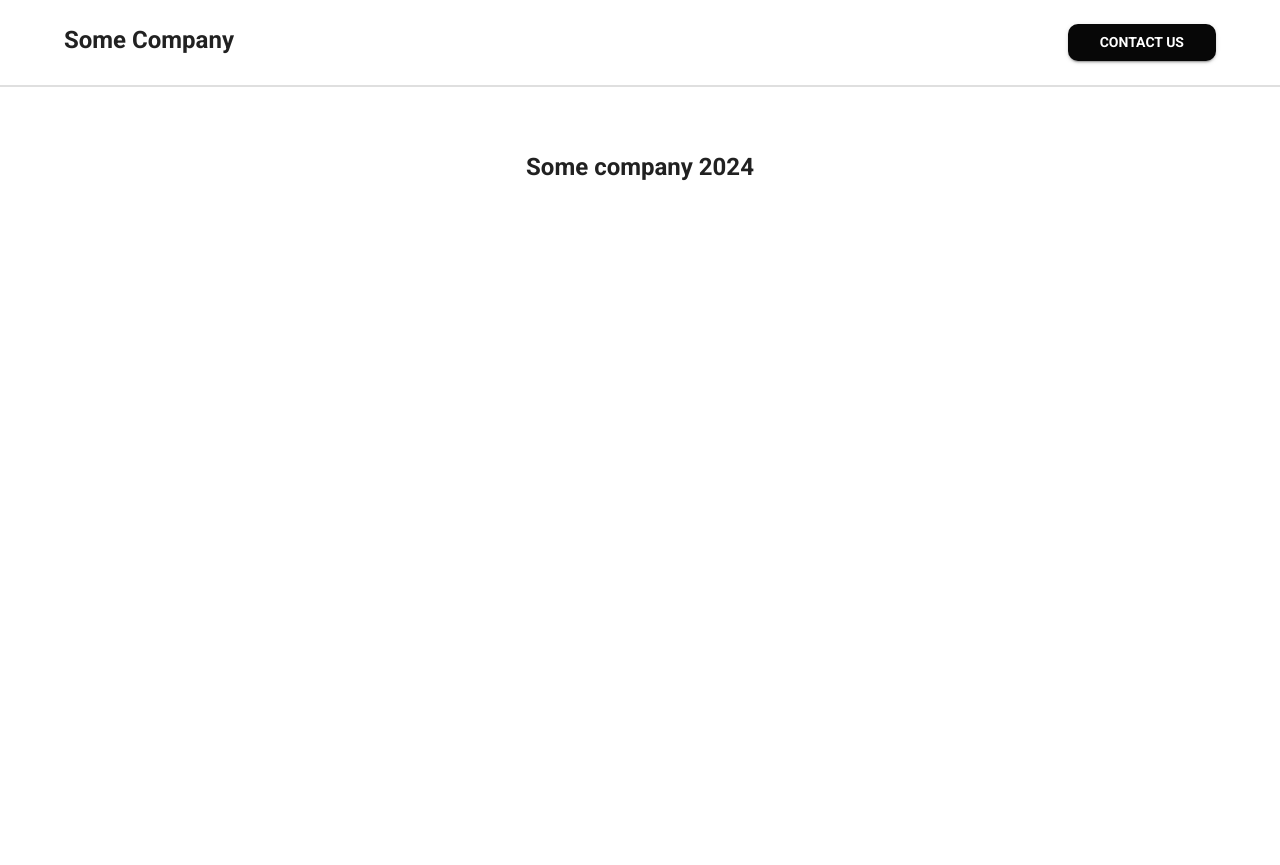
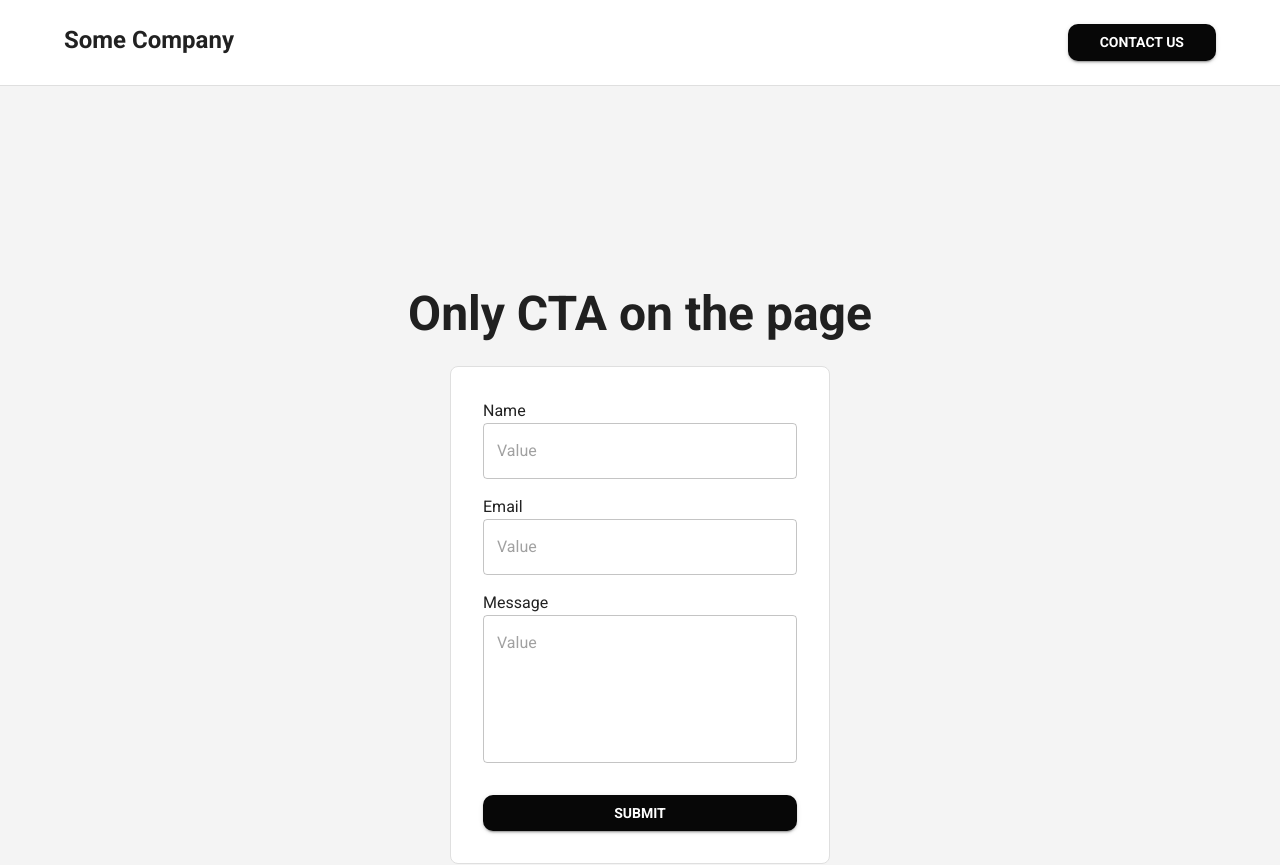
Before and after one commit to LeMane1/cadex-test, a Next.js app: page /contact in a window 1280 px wide. Shown: the top 865 px of the page. Before the commit the page ends 800 px from the top, so only its background shows below. Built offline with nearby package versions, Linux system fonts and the light colour scheme; what @mui/material-nextjs would draw is missing.

Commit message:
added ContactForm, validation for ContactForm and server action for that

```diff
--- /dev/null
+++ b/src/app/contact/contact-form/index.ts
@@ -0,0 +1 @@
+export {default} from './ui/FormWrapper'
--- /dev/null
+++ b/src/app/contact/contact-form/lib/actions.ts
@@ -0,0 +1,26 @@
+'use server'
+
+import sanitizeHtml from "sanitize-html";
+import {ContactFormData, ContactSchema} from "@/app/contact/contact-form/lib/schema";
+
+export async function sendContactData(formData: ContactFormData): Promise<string> {
+  const sanitizedFormData = {
+    userName: sanitizeHtml(formData.userName as string),
+    email: sanitizeHtml(formData.email as string),
+    message: sanitizeHtml(formData.message as string),
+  }
+
+  let response:string = ''
+
+  const checkFormResult = ContactSchema.safeParse(sanitizedFormData)
+
+  if (checkFormResult.success) {
+    response = `Thank you for your interest, ${sanitizedFormData.userName}`
+    console.log(response)
+  }else{
+    response = 'Something went wrong. Please try again.'
+    console.error('Failed while checkFormResult in ContactData', checkFormResult.error.format())
+  }
+
+  return response
+}
--- /dev/null
+++ b/src/app/contact/contact-form/lib/schema.ts
@@ -0,0 +1,13 @@
+import {z, ZodString} from "zod";
+
+const userNameField: ZodString = z.string().min(4, "Min 4 characters")
+const emailField: ZodString = z.string().email("Incorrect email")
+const messageField: ZodString = z.string().max(1000, "Мax 1000 characters")
+
+export const ContactSchema = z.object({
+  userName: userNameField,
+  email: emailField,
+  message: messageField,
+});
+
+export type ContactFormData = z.infer<typeof ContactSchema>;
--- /dev/null
+++ b/src/app/contact/contact-form/ui/ContactForm.tsx
@@ -0,0 +1,97 @@
+'use client'
+
+import {Box, Button, FormControl, Stack, TextField, Typography} from "@mui/material";
+import {ContactSchema, ContactFormData} from "@/app/contact/contact-form/lib/schema";
+import { useForm } from "react-hook-form";
+import { zodResolver } from "@hookform/resolvers/zod";
+import {sendContactData} from "@/app/contact/contact-form/lib/actions";
+
+interface IContactFormProps {
+  onSuccess: (message: string) => void;
+}
+
+export default function ContactForm({onSuccess}: IContactFormProps) {
+  const {
+    register,
+    handleSubmit,
+    formState: { errors },
+  } = useForm<ContactFormData>({
+    resolver: zodResolver(ContactSchema),
+  });
+
+  const onSubmit = async (formData: ContactFormData) => {
+    const result = await sendContactData(formData);
+    if (result && result.length > 0) {
+        onSuccess(result);
+    }
+  };
+
+  return (
+    <Box
+      component='form' onSubmit={handleSubmit(onSubmit)}
+      sx={{
+        maxWidth: 380,
+        width: '100%',
+        backgroundColor: 'var(--background)',
+        padding: 4,
+        borderRadius: 2,
+        border: '1px solid var(--border-color)',
+      }}
+    >
+      <Stack spacing={4}>
+        <Stack spacing={2}>
+          <FormControl variant="outlined">
+            <Box component='label'>Name</Box>
+            <TextField
+              placeholder='Value'
+              autoComplete='off'
+              id="userName"
+              {...register("userName")}
+            />
+            {errors.userName && (
+              <Typography color="error" variant="caption" mt={1}>
+                {errors.userName.message}
+              </Typography>
+            )}
+          </FormControl>
+
+          <FormControl variant="outlined">
+            <Box component='label'>Email</Box>
+            <TextField
+              placeholder='Value'
+              autoComplete='off'
+              id="email"
+              type="email"
+              {...register("email")}
+            />
+            {errors.email && (
+              <Typography color="error" variant="caption" mt={1}>
+                {errors.email.message}
+              </Typography>
+            )}
+          </FormControl>
+
+          <FormControl variant="outlined">
+            <Box component='label'>Message</Box>
+            <TextField
+              placeholder='Value'
+              autoComplete='off'
+              id="message"
+              type="textarea"
+              multiline
+              rows={5}
+              {...register("message")}
+            />
+            {errors.message && (
+              <Typography color="error" variant="caption" mt={1}>
+                {errors.message.message}
+              </Typography>
+            )}
+          </FormControl>
+        </Stack>
+
+        <Button type={'submit'} variant='contained'>Submit</Button>
+      </Stack>
+    </Box>
+  )
+}
--- /dev/null
+++ b/src/app/contact/contact-form/ui/FormWrapper.tsx
@@ -0,0 +1,39 @@
+'use client'
+
+import {Box, Stack, Typography} from "@mui/material";
+import ContactForm from "@/app/contact/contact-form/ui/ContactForm";
+import {useState} from "react";
+
+export default function FormWrapper() {
+  const [formResponse, setFormResponse] = useState<string>('');
+
+  const handleOnSuccess = (message: string) => {
+    setFormResponse(message)
+  }
+
+  return (
+    <Box
+      component='section'
+      sx={{
+        paddingTop: 25,
+        paddingBottom: 25,
+        backgroundColor: 'var(--bg-section)',
+      }}
+    >
+      {
+        formResponse ?
+          <Typography variant='h2' component='h2' textAlign='center'>
+            {formResponse}
+          </Typography>
+          :
+          <Stack spacing={3} alignItems={'center'}>
+            <Typography variant='h1' component='h1' fontWeight='bold' textAlign='center'>
+              Only CTA on the page
+            </Typography>
+
+            <ContactForm onSuccess={handleOnSuccess}/>
+          </Stack>
+      }
+    </Box>
+  )
+}
--- a/src/app/contact/page.tsx
+++ b/src/app/contact/page.tsx
@@ -1,6 +1,13 @@
+import FormWrapper from "@/app/contact/contact-form";
+import {Metadata} from "next";
+
+export const metadata: Metadata = {
+  title: "Contact Us",
+  description: "Generated by create next app",
+};
+
 export default function ContactPage() {
   return (
-    <>
-    </>
+    <FormWrapper/>
   )
 }
--- a/src/app/layout.tsx
+++ b/src/app/layout.tsx
@@ -3,12 +3,11 @@ import "@/styles/globals.css";
 import Providers from "@/lib/Providers";
 import Header from "@/components/header";
 import Footer from "@/components/footer";
-import {Box} from "@mui/material";
 
-export const metadata: Metadata = {
-  title: "Home",
-  description: "Generated by create next app",
-};
+// export const metadata: Metadata = {
+//   title: "Home",
+//   description: "Generated by create next app",
+// };
 
 export default function RootLayout({
   children,
--- a/src/shared/ContactUsButton.tsx
+++ b/src/shared/ContactUsButton.tsx
@@ -7,7 +7,7 @@ interface IContactUsButtonProps {
 
 export default function ContactUsButton({sx}: IContactUsButtonProps) {
   return (
-    <LinkButton href={'/contact-us'} sx={{...sx}}>
+    <LinkButton href={'/contact'} sx={{...sx}}>
       Contact Us
     </LinkButton>
   )
```
Also changed, not shown: src/app/page.tsx (+12 -0 lines).
